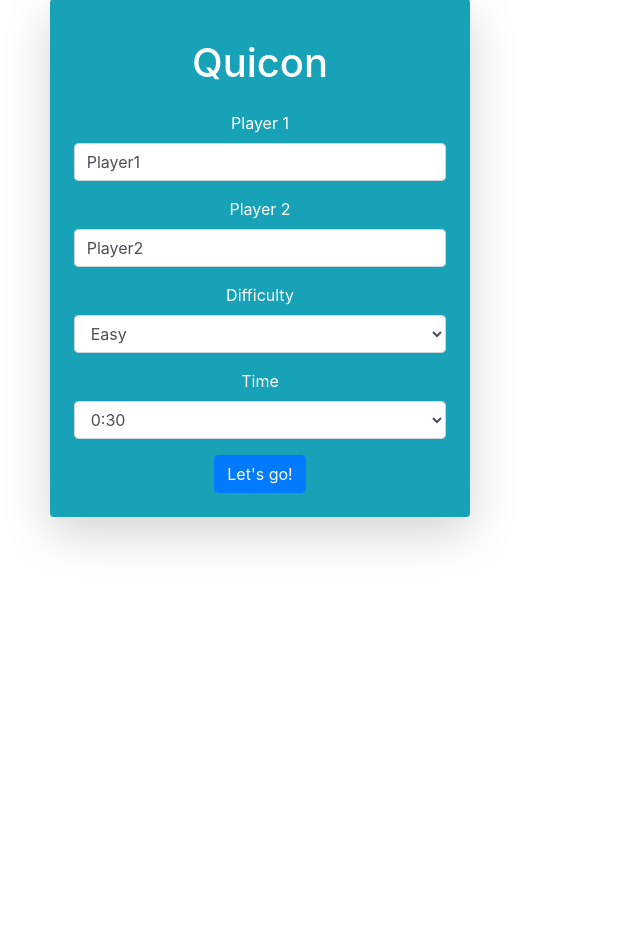
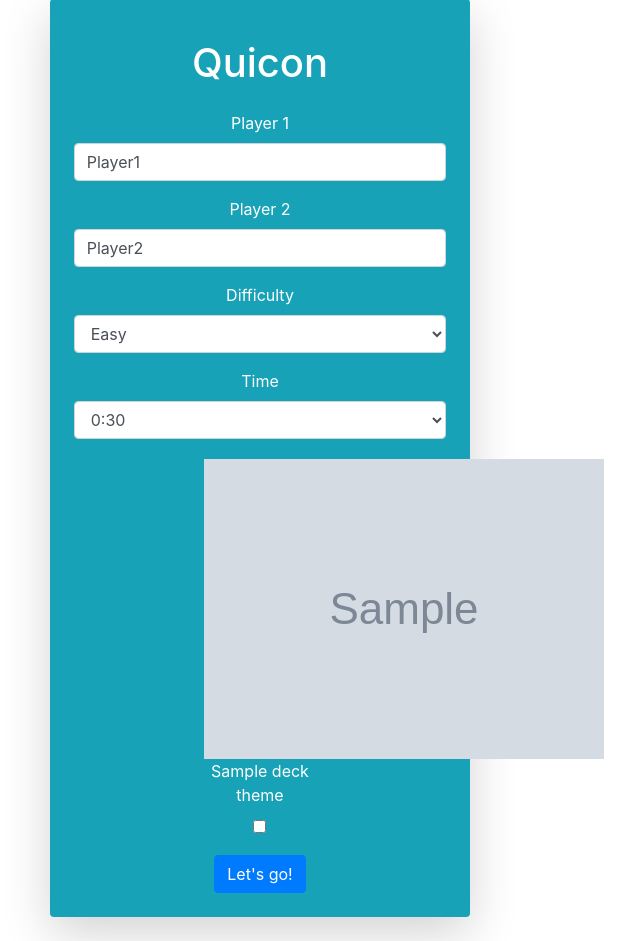
Before and after one commit to miralodi/Quicon, a Flask app: template templates/index.html in a window 1280 px wide. Shown: the part 25-966 px from the top of the page, without its empty margins (380-1020 px from the left). Before the commit the page ends 571 px from the top, so only its background shows below. Run offline with Flask 2, Linux system fonts and the light colour scheme; the template is opened without the code that fills it: most values are stand-ins (such as "Sample title", 1, 10 or a date in 2020); grey boxes marked "Sample" are stand-in pictures; some libraries are stand-ins or nearby versions.

Commit message:
Add choosing card packs

```diff
--- a/server.py
+++ b/server.py
@@ -7,26 +7,48 @@ app = Flask(__name__)
 
 @app.route('/')
 def index():
-    return render_template('index.html')
+    deck_themes = get_img_dirs()
+    return render_template('index.html', deck_themes=deck_themes)
 
 
-def get_files():
-    my_path = 'static/images/'
+def get_files(deck_theme):
+    my_path = f'static/images/{deck_theme}'
     files = [join(my_path, f) for f in listdir(my_path) if isfile(join(my_path, f))]
     return files
 
 
+def get_img_dirs():
+    my_path = 'static/images/'
+    decks_data = []
+    for dir_name in listdir(my_path):
+        first_img = get_files(dir_name)[0]
+        deck_data = {'name': dir_name, 'img': first_img}
+        decks_data.append(deck_data)
+    return decks_data
+
+
 @app.route('/game')
 def game():
-    files = get_files()
+    deck_themes = request.args.getlist('deck_theme')
+
+    files = []
+    for deck_theme in deck_themes:
+        img_list = get_files(deck_theme)
+        for img in img_list:
+            files.append(img)
+
     player_1_keys = ["Q", "W", "E", "R", "A"]
     player_2_keys = ["U", "I", "O", "P", "J"]
+
     difficulty = int(request.args.get('difficulty', 4))
+    time = request.args.get('time', '0:15')
+
     player_1_keys_by_difficulty = player_1_keys[:difficulty]
     player_2_keys_by_difficulty = player_2_keys[:difficulty]
-    time = request.args.get('time', '0:15')
+
     player_1 = request.args.get('player_1', "Player 1")
     player_2 = request.args.get('player_2', "Player 2")
+
     return render_template('game.html',
                            time=time,
                            player_1=player_1,
@@ -37,4 +59,4 @@ def game():
 
 
 if __name__ == '__main__':
-    app.run(debug=True)
+    app.run(debug=True, port=5031)
--- a/static/css/style.css
+++ b/static/css/style.css
@@ -2,3 +2,9 @@
     display: flex;
     justify-content: center;
 }
+
+.deck-themes {
+    padding-top: 20px;
+    display: inline-block;
+    width: 30%;
+}
--- a/templates/index.html
+++ b/templates/index.html
@@ -1,7 +1,9 @@
 {% extends 'layout.html' %}
 
 {% block head %}
-        <script src="{{ url_for('static', filename='js/start.js') }}" defer></script>
+<script src="{{ url_for('static', filename='js/start.js') }}" defer></script>
+<link rel="stylesheet" type="text/css" href="{{ url_for('static', filename='css/style.css') }}">
+
 {% endblock %}
 
 {% block content %}
@@ -37,10 +39,21 @@
                 <option value="2:00">2:00</option>
             </select>
 
+            {% for deck_theme in deck_themes %}
+            <div class="deck-themes">
+                <img src="{{ deck_theme['img']}}"><br>
+                <label for="{{ deck_theme['name'] }}">{{ deck_theme['name'] }}</label>
+                <input type="checkbox" name="deck_theme" id="{{ deck_theme['name'] }}" value="{{ deck_theme['name'] }}">
+            </div>
+            {% endfor %}
+
         </div>
+
 
         <button class="btn btn-primary" type="submit">Let's go!</button>
     </form>
 
 </div>
+
+
 {% endblock %}
```
